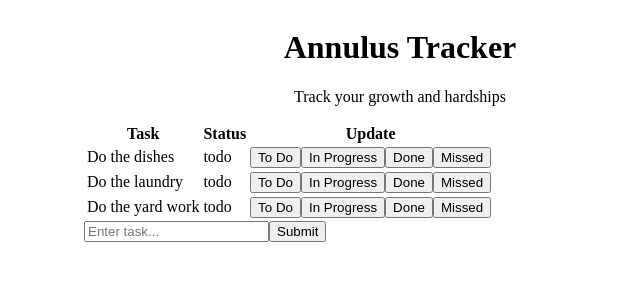
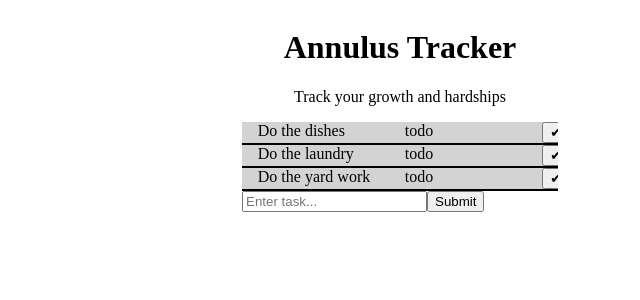
Before and after one commit to theAspenGrove/AnnulusTracker, a Next.js app: page / in a window 1280 px wide. Shown: the top 300 px of the page, without its empty margins (240-880 px from the left). Built offline with nearby package versions, Linux system fonts and the light colour scheme.

Commit message:
Change the list layout and stop using table

```diff
--- /dev/null
+++ b/components/ToDoItem.js
@@ -0,0 +1,56 @@
+import { useState } from 'react';
+
+export default function ToDoItem({modifyStatus, toDoListItem}) {
+    const [showMore, setShowMore] = useState(false);
+
+    const TaskItem = ({toggle}) => {
+        return (
+            <>
+                <div className="ToDoItemTask"><a onClick={() => setShowMore(toggle)}>{toDoListItem.task}</a></div>
+                <div className="ToDoItemStatus"><a onClick={() => setShowMore(toggle)}>{toDoListItem.status}</a></div>
+                <div className="quickDoneButton"><button onClick={() => modifyStatus(toDoListItem.id,"Done")}>✔</button> </div>
+            </>
+            )
+    }
+
+    if (showMore) {
+        return (
+            <>
+            <div className="TodoListItem">
+                <div className="TaskRow">
+                    <TaskItem toDoListItem={toDoListItem} toggle={false}/>
+                </div>
+                <div className="TaskRow">
+                    <StatusButtons modifyStatus={modifyStatus} id={toDoListItem.id}/>
+                </div>
+            </div>
+
+            </>
+        );
+    } else {
+        return (
+            <>
+            <div className="TodoListItem">
+                <div className="TaskRow">
+                    <TaskItem toDoListItem={toDoListItem} toggle={true}/>
+                </div>
+            </div>
+            </>
+        );
+    }
+};
+
+
+const StatusButtons = ({ modifyStatus, id }) => {
+    return (
+        <>
+            {/* when the user clicks on a button, call the modifyStatus function and pass the id of the task and the new status as arguments */}
+            {/* todo make better buttons */}
+            <div>
+                <button onClick={() => modifyStatus(id,"ToDo")}>To Do</button>
+                <button onClick={() => modifyStatus(id,"In Progress")}>In Progress</button>
+                <button onClick={() => modifyStatus(id,"Missed :'(")}>Missed</button>
+            </div>
+        </>
+    )
+}
--- a/components/list.js
+++ b/components/list.js
@@ -1,4 +1,5 @@
 import { useState } from 'react';
+import ToDoItem from './ToDoItem';
 
 export default function List(){
     const [ toDoList, setToDoList ] = useState([{id: 0, task:"Do the dishes", status:"todo"}, {id:1, task:"Do the laundry", status:"todo"}, {id:3, task:"Do the yard work", status:"todo"}]);
@@ -20,33 +21,9 @@ export default function List(){
 
     return (
         <>
-            <table>
-                <thead>
-                    <tr>
-                        <th>Task</th>
-                        <th>Status</th>
-                        <th>Update</th>
-                    </tr>
-                </thead>
-                <tbody>
-                    {/* map through the list and create a table row for each task */}
-                    {toDoList.map(toDoListItem => (
-                        <tr>
-                            <td>
-                                {toDoListItem.task}
-                            </td>
-                            <td>
-                                {toDoListItem.status}
-                            </td>
-                            <td>
-                                {/* pass the modifyStatus function and the id of the task to the StatusButtons component} */}
-                                {/* todo make better buttons */}
-                                <StatusButtons modifyStatus={modifyStatus} id={toDoListItem.id}/>
-                            </td>
-                        </tr>
-                    ))}
-                </tbody>
-            </table>
+            {toDoList.map(toDoListItem => (
+                <ToDoItem modifyStatus={modifyStatus} toDoListItem={toDoListItem}/>
+            ))}
             {/* load the ToDo form component and pass the addTask function to it */}
             <ToDoForm addTask={addTask}/>
         </>
@@ -75,16 +52,3 @@ const ToDoForm = ({ addTask }) => {
         </form>
     );
 };
-
-const StatusButtons = ({ modifyStatus, id }) => {
-    return (
-        <>
-            {/* when the user clicks on a button, call the modifyStatus function and pass the id of the task and the new status as arguments */}
-            {/* todo make better buttons */}
-            <button onClick={() => modifyStatus(id,"ToDo")}>To Do</button>
-            <button onClick={() => modifyStatus(id,"In Progress")}>In Progress</button>
-            <button onClick={() => modifyStatus(id,"Done")}>Done</button>
-            <button onClick={() => modifyStatus(id,"Missed :'(")}>Missed</button>
-        </>
-    )
-}
--- a/pages/index.js
+++ b/pages/index.js
@@ -14,7 +14,7 @@ export default function Home() {
       <div className='container'>
         <PageHeader />
         <div className='row'>
-          <div className='col CenterCol'>
+          <div className="listContainer">
             <List />
           </div>
         </div>
--- a/styles/globals.scss
+++ b/styles/globals.scss
@@ -11,3 +11,43 @@
 .col h1, .col h2, .col h3, .col h4, .col h5, .col h6 {
   text-align: center;
 }
+
+.TodoListItem{
+  background-color: lightgray;
+  line-height: normal;
+  border-bottom: 2px solid black;
+  div:after{
+    content: "";
+    display: table;
+    clear: both;
+  }
+}
+.TaskRow{
+  display: flex;
+  vertical-align: middle;
+  width: 100%;
+}
+
+.quickDoneButton{
+  width: 5%;
+  float: right;
+  margin-left: 2%;
+}
+
+.ToDoItemStatus{
+  width: 45%;
+  padding-left: 5%;
+}
+
+.ToDoItemTask{
+  width: 45%;
+  padding-left: 5%;
+}
+
+.listContainer{
+  margin: 0 auto;
+  width: 25%;
+  height: 100%;
+  overflow: auto;
+  line-height: 0%;
+}
```
